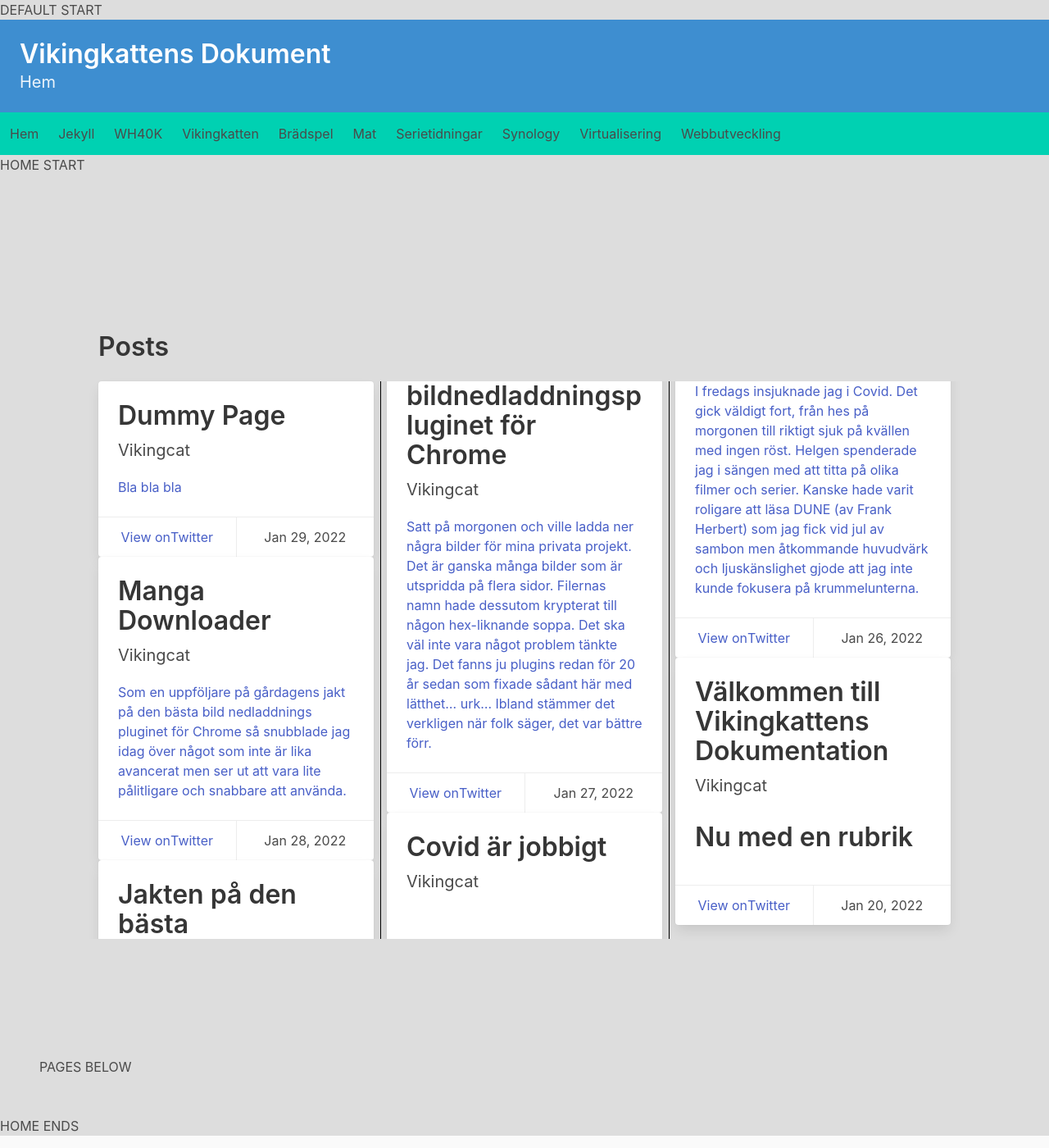
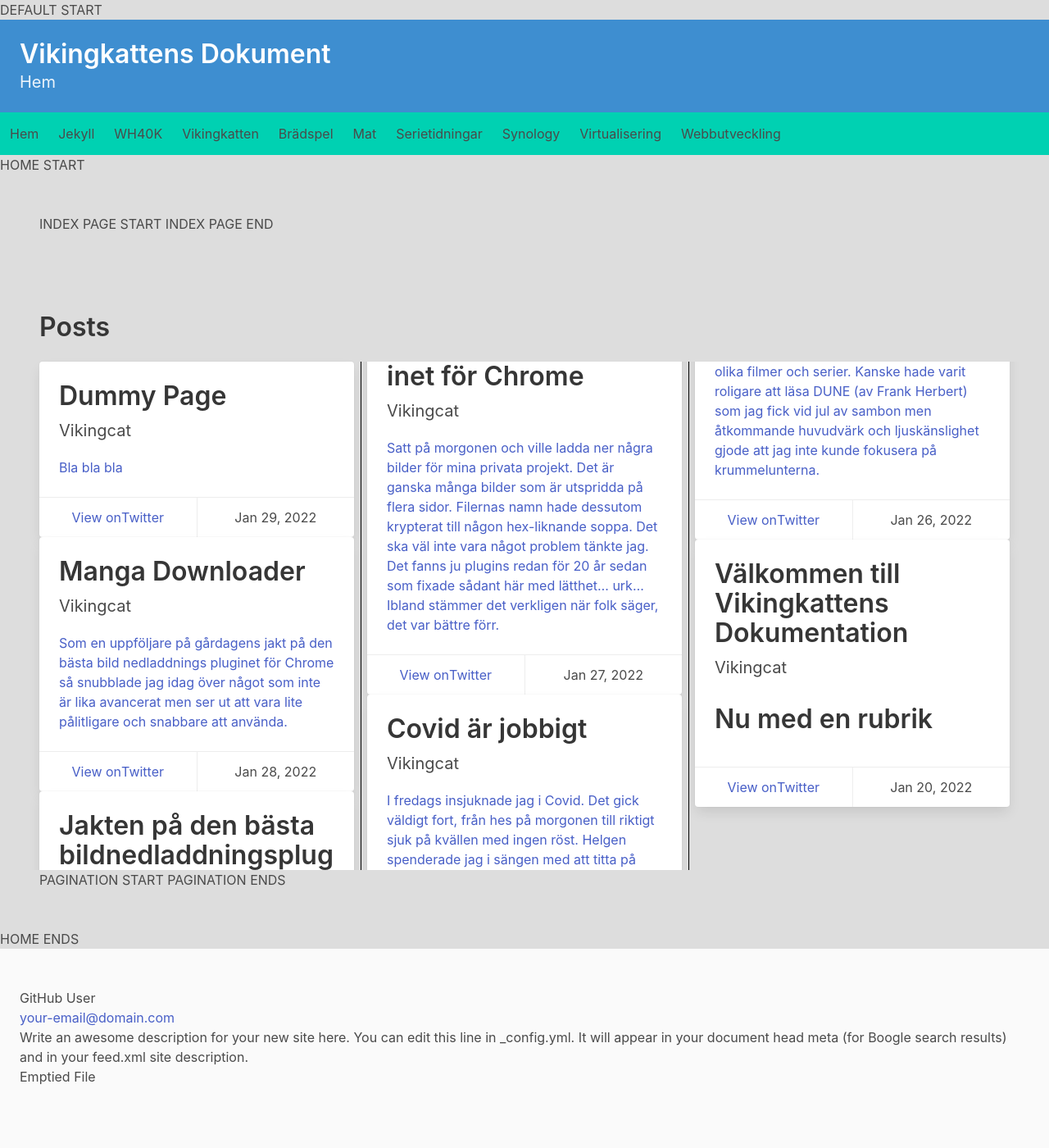
Before and after one commit to viking-cat/dokument, a Jekyll site: the page built from index.html, in a window 1280 px wide and 1400 px high. Shown: the whole window at 82% size. Built offline with Jekyll 4.4.1, drawn with Linux system fonts in a browser that asks for light colours.

Commit message:
Trying to fix home

```diff
--- a/_layouts/home.html
+++ b/_layouts/home.html
@@ -2,7 +2,10 @@
 layout: default
 ---
 HOME START
-<div class="section">
+<section class="section">
+    {{ content }}
+</section>
+<section class="section">
     {%- if page.title -%}
         <h1 class="page-heading">{{ page.title }}</h1>
     {%- endif -%}
@@ -16,7 +19,6 @@
     <!-- POSTS -->
 
     {%- if posts.size > 0 -%}
-        <section class="section is-medium">
         {% if page.list_title -%}
             {{ page.list_title }}
         {% else %}
@@ -58,10 +60,9 @@
             </div>
             {%- endfor -%}
         </div>
-        </section>
     {%- endif -%}
 
-    PAGES BELOW
+    PAGINATION START
 
     {% if site.paginate %}
         <div class="pager">
@@ -82,5 +83,8 @@
             </ul>
         </div>
     {%- endif %}
-</div>
+
+    PAGINATION ENDS
+
+</section>
 HOME ENDS
```
Lines whose indentation alone changed are shown as unchanged.
